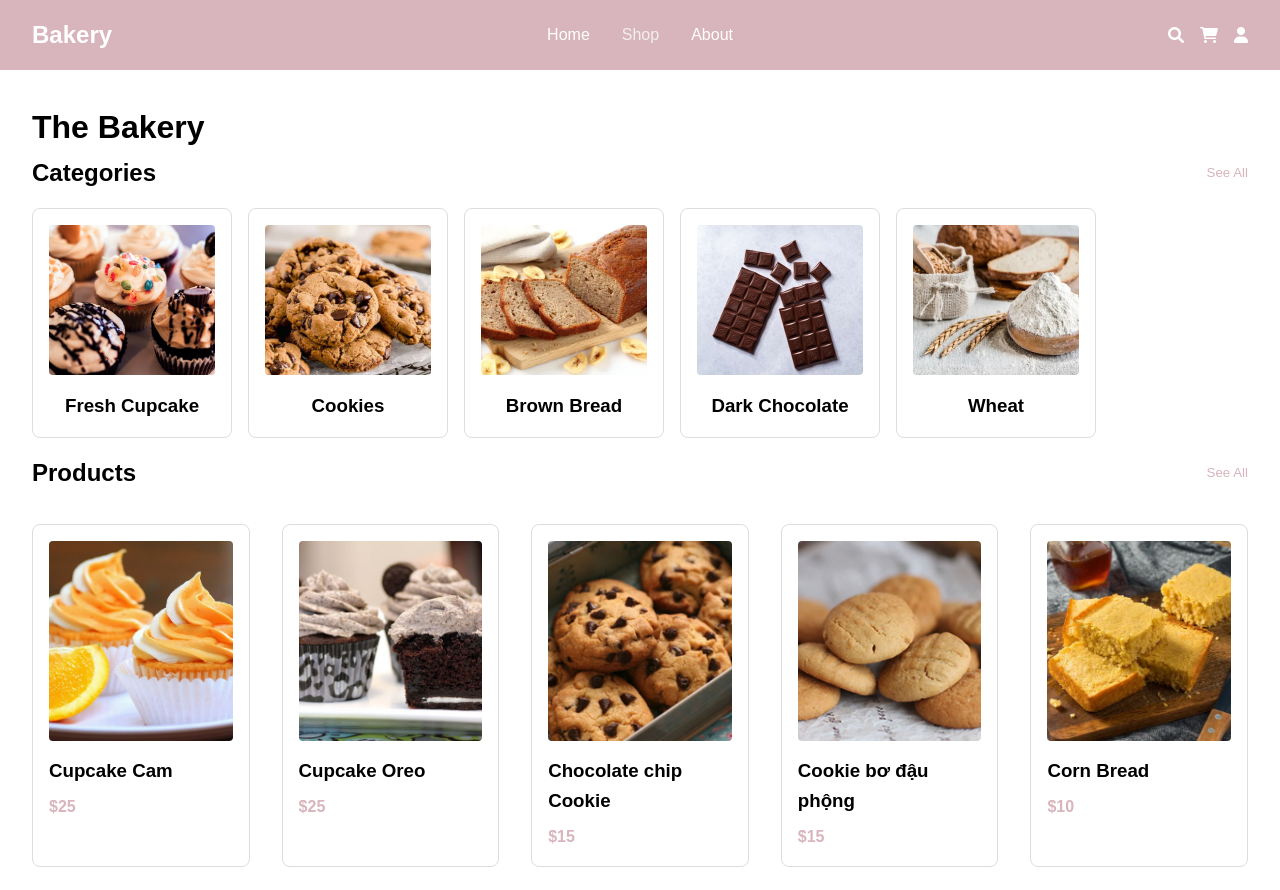
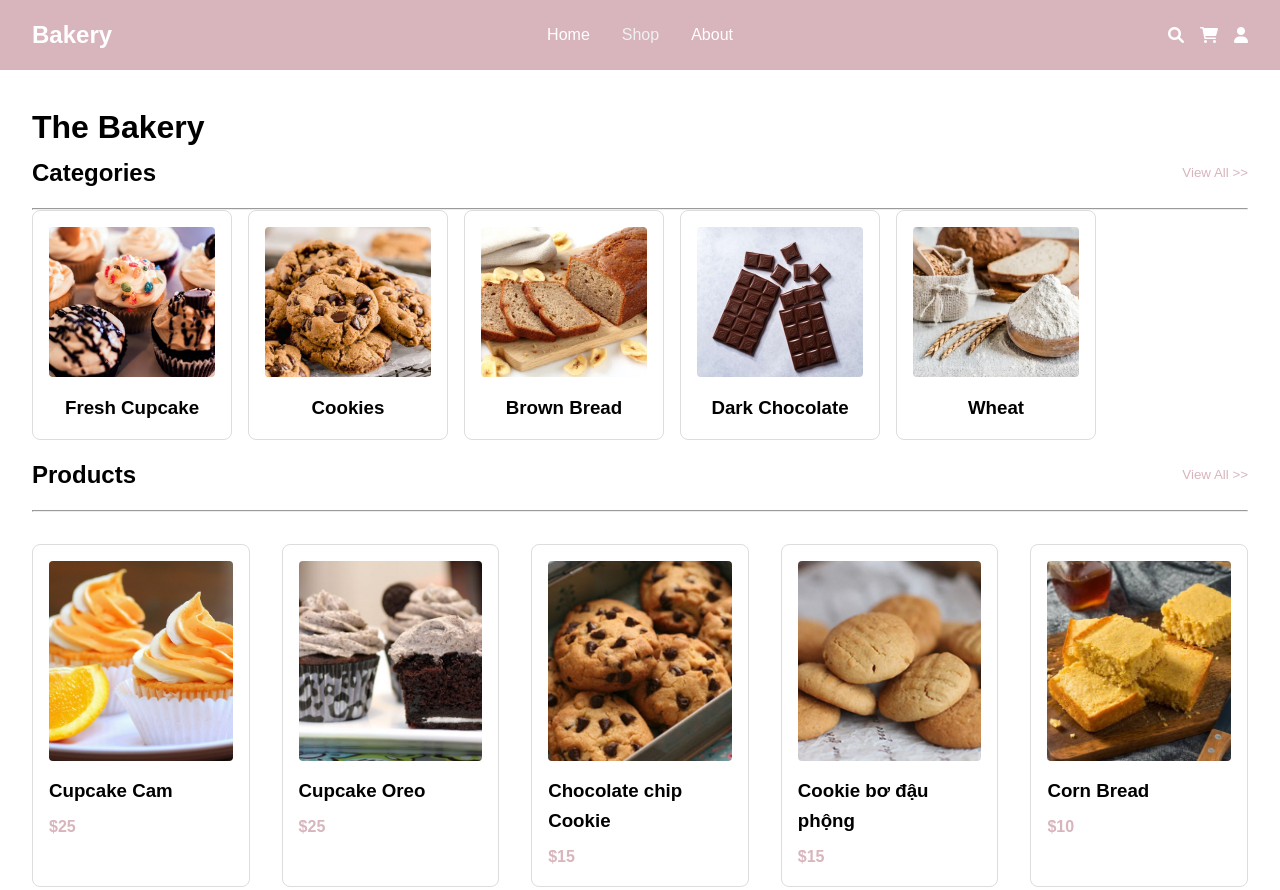
Before and after one commit to Kuro-z04/CuaHangBanh, a plain HTML site: page shop.html in a window 1280 px wide. Shown: the top 890 px of the page. Drawn offline with Linux system fonts and the light colour scheme.

Commit message:
Update shop.html

```diff
--- a/shop.html
+++ b/shop.html
@@ -35,8 +35,9 @@
         <section class="categories">
             <div class="section-header">
                 <h2>Categories</h2>
-                <button class="see-all">See All</button>
+                <button class="see-all">View All >></button>
             </div>
+            <hr class="section-divider">
             <div class="category-grid">
                 <div class="category-card" data-category="cupcake">
                     <img src="image/assortedcupcakesmade.jpg" alt="Party Cupcakes">
@@ -64,8 +65,9 @@
         <section class="products">
             <div class="section-header">
                 <h2>Products</h2>
-                <button class="see-all">See All</button>
+                <button class="see-all">View All >></button>
             </div>
+            <hr class="section-divider">
             <div class="product-grid" id="product-grid">
                 <div class="product-card" data-category="cupcake">
                     <img src="Image/cupcakeCam.jpg" alt="Fruit Cake">
```
